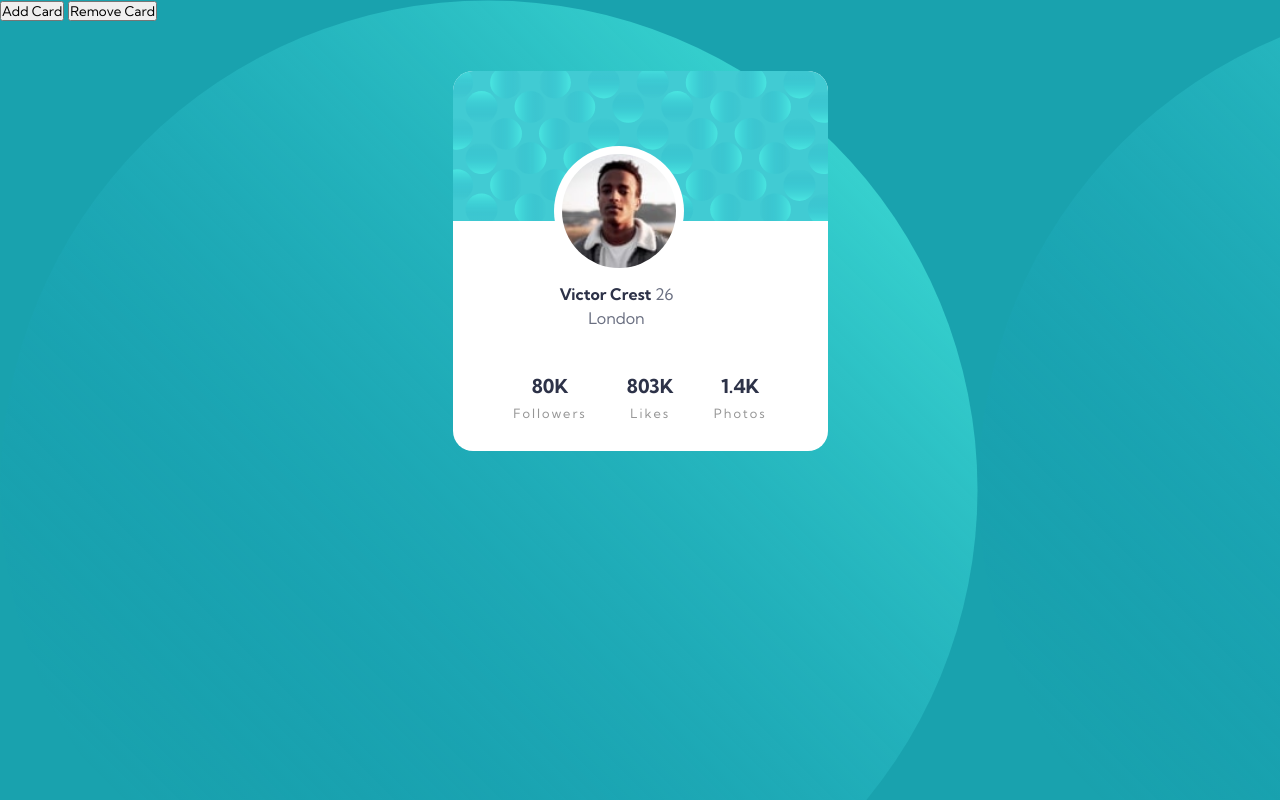
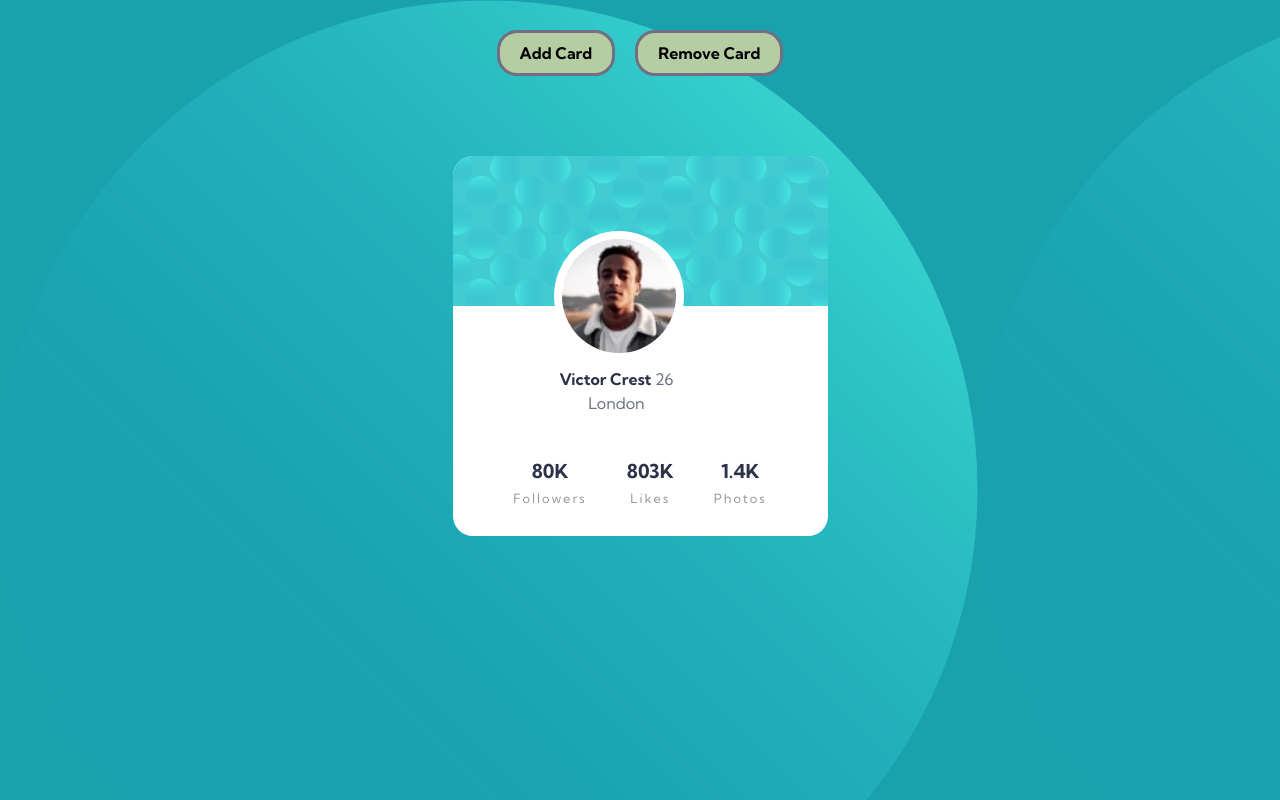
Before and after one commit to pxnditxyr/profile-card-component-challenge-hub, a plain HTML site: page index.html in a window 1280 px wide. Drawn offline with Linux system fonts and the light colour scheme.

Commit message:
style[css]: Added new styles for the buttons

```diff
--- a/assets/css/index.css
+++ b/assets/css/index.css
@@ -17,6 +17,25 @@
 body {
     background-color: var( --primary-dark-cyan );
     background-image: url( "../images/bg-pattern-top.svg" );
+}
+
+.action-buttons {
+    padding: 30px;
+    width: 100%;
+    display: flex;
+    flex-direction: row;
+    justify-content: center;
+    align-items: center;
+}
+
+.action-buttons button {
+    padding: 10px 20px;
+    background-color: #B5CDA3;
+    border: 3px solid #716F81;
+    margin: 0 10px;
+    border-radius: 20px;
+    font-weight: bold;
+    font-size: 1em;
 }
 
 main {
```
